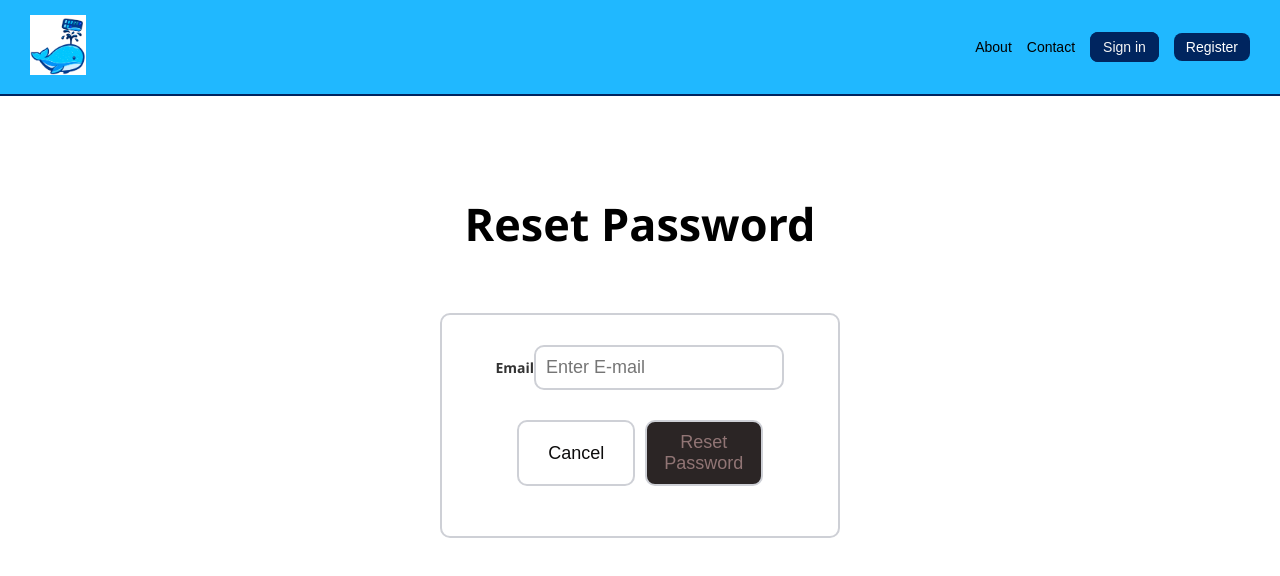
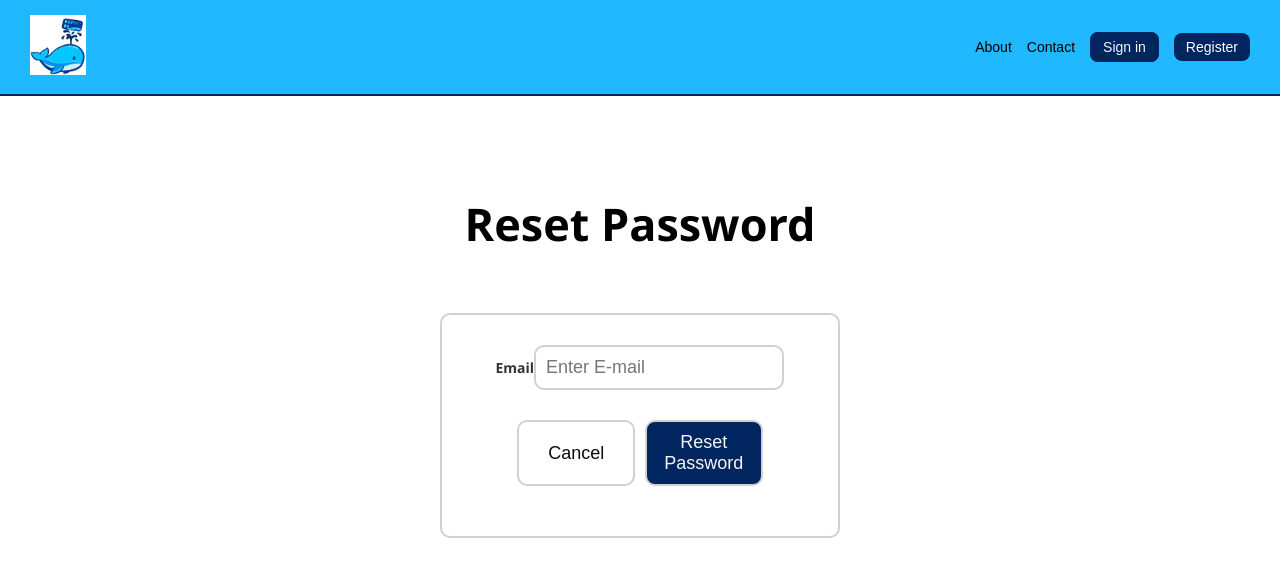
Before and after one commit to alyaver/DockVision, a React (Vite) app in the folder client/: page /forgot-password in a window 1280 px wide. Shown: the top 576 px of the page. Built offline with nearby package versions, Linux system fonts and the light colour scheme; no server answers.

Commit message:
Final edits

```diff
--- a/client/src/ForgotPassword.css
+++ b/client/src/ForgotPassword.css
@@ -88,8 +88,8 @@
   padding: 10px 10px 10px;
   font-size: 18px;
   font-weight: 100px;
-  color: rgb(145, 117, 117);
-  background-color: #2b2525;
+  color: #f8f5f5;
+  background-color: #00255F;
 
   border: 2px solid #ced0d6;
   border-radius: 10px;
--- a/client/src/Login.css
+++ b/client/src/Login.css
@@ -81,7 +81,7 @@
   font-size: 18px;
   font-weight: 100px;
   color: rgb(252, 252, 252);
-  background-color: #333;
+  background-color: #00255F;
 
   border: 2px solid #ced0d6;
   border-radius: 10px;
--- a/client/src/Registration.css
+++ b/client/src/Registration.css
@@ -93,7 +93,7 @@
   font-size: 18px;
   font-weight: 100px;
   color: rgb(252, 252, 252);
-  background-color: #333;
+  background-color: #00255F;
 
   border: 2px solid #ced0d6;
   border-radius: 10px;
--- a/client/src/pages/Create-a-task.css
+++ b/client/src/pages/Create-a-task.css
@@ -104,7 +104,7 @@
 }
 
 .edit-button, .delete-button, .move-up-button, .move-down-button{
-    background-color: #007bff;
+    background-color: #00255F;
     color: white;
     border: none;
     padding: 6px 12px;
@@ -201,7 +201,7 @@
 }
 
 .create-task-form .task-container button {
-    background-color: #1a1a1a;
+    background-color: #00255F;
     border-radius: 6px;
     font-family: inherit;
     transition: opacity 0.15s;
@@ -223,7 +223,7 @@
 }
 
 .create-task-form .task-container :is(input, select, button):focus-visible {
-    outline: 2px solid #1a1a1a;
+    outline: 2px solid #00255F;
     outline-offset: 2px;
 }
 
```
